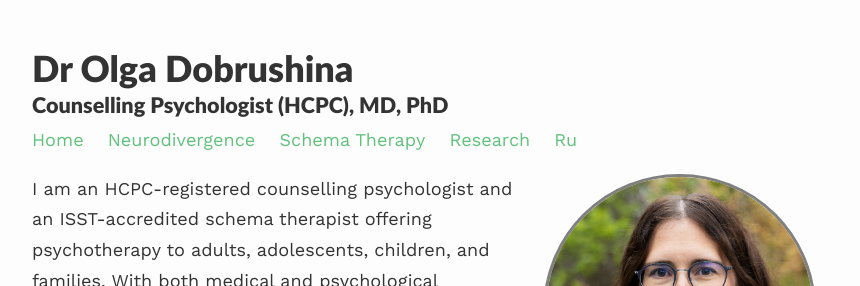
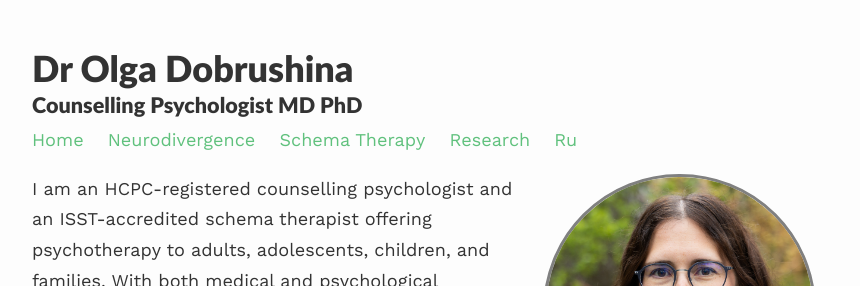
Before and after one commit to dobrushina/dobrushina.github.io, a Jekyll site: the page built from index.md, in a window 1280 px wide and 900 px high. Shown: the top 286 px of the window, without its empty margins (208-1068 px from the left). Built offline with Jekyll 4.4.1, drawn with Linux system fonts in a browser that asks for light colours; nearby versions of some CDN libraries.

Commit message:
title updated to fit one line

```diff
--- a/_config.yml
+++ b/_config.yml
@@ -1,7 +1,7 @@
 ### your site title here
 
 title: Dr Olga Dobrushina
-description: Counselling Psychologist (HCPC), MD, PhD
+description: Counselling Psychologist MD PhD
 
 baseurl: "" #name of GitHub repository
 url: "dobrushina.care" #custom url to be used instead of GitHub repository
--- a/index.md
+++ b/index.md
@@ -9,7 +9,7 @@ published: true
 
 <!-- Open Graph Meta Tags -->
 <meta property="og:title" content="Dr Olga Dobrushina" />
-<meta property="og:description" content="Counselling Psychologist (HCPC), MD, PhD" />
+<meta property="og:description" content="Counselling Psychologist, MD, PhD" />
 <meta property="og:image" content="https://www.dobrushina.care/assets/images/profile.png" />
 <meta property="og:url" content="hhttps://www.dobrushina.care" />
 <meta property="og:type" content="website" />
```
